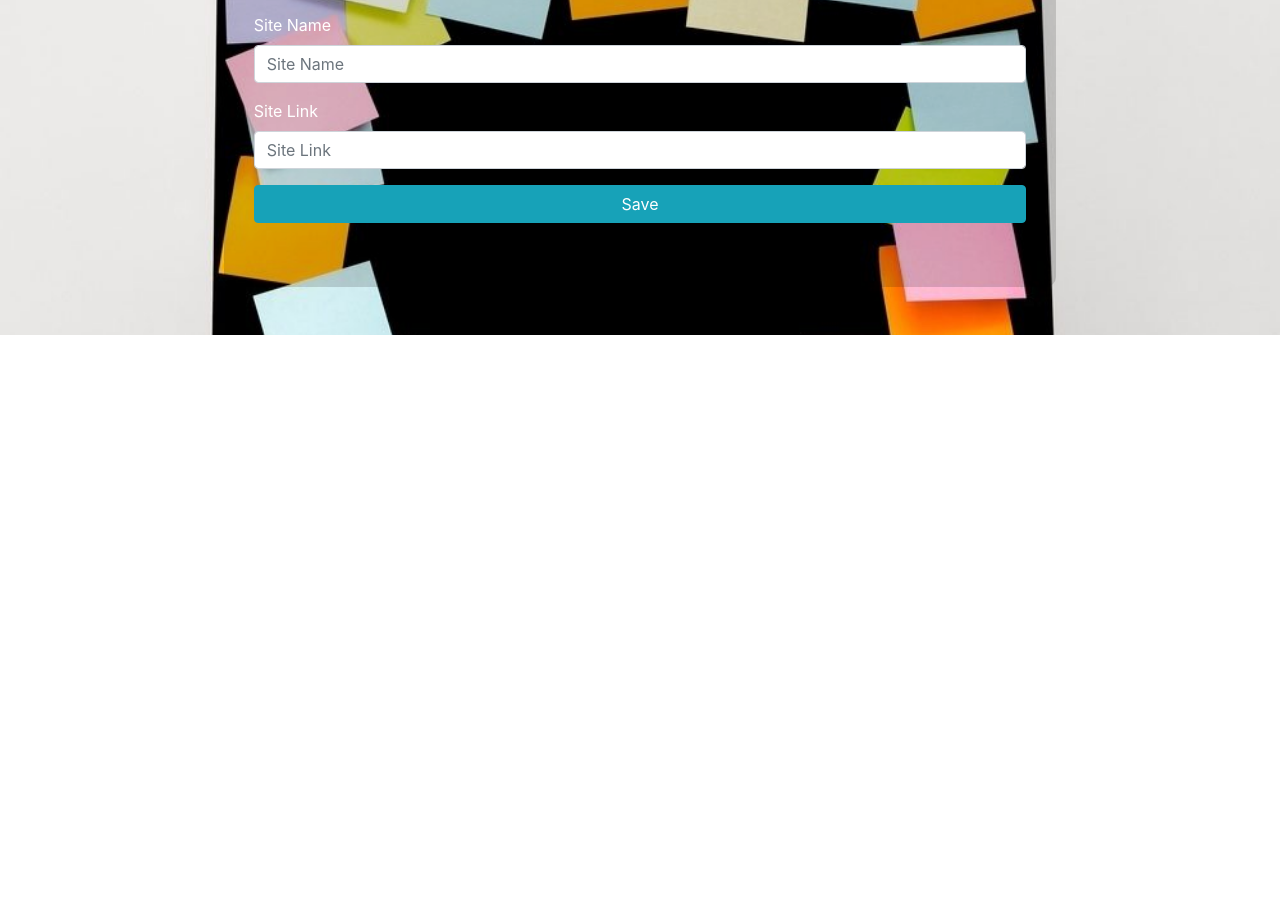
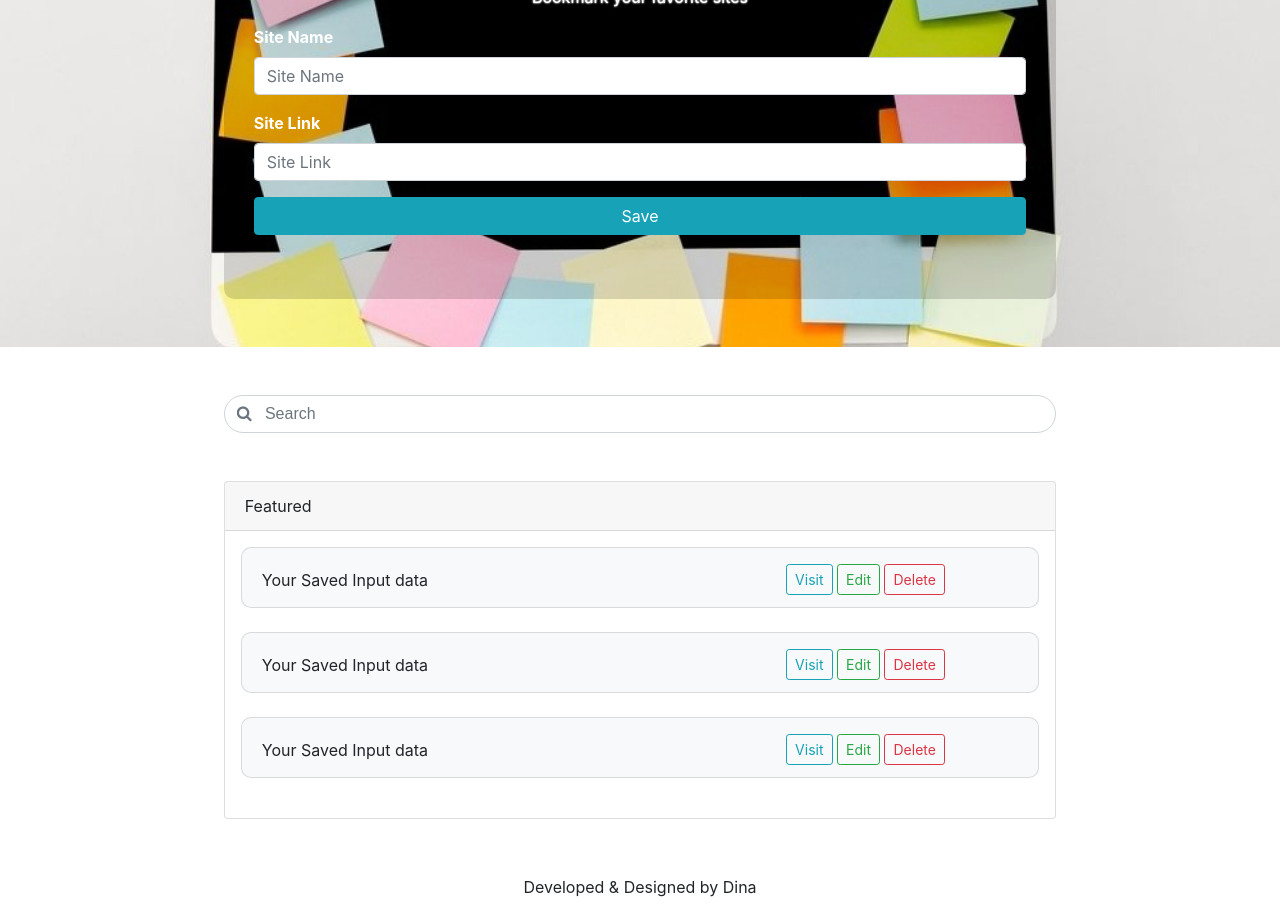
Before and after one commit to Dina-Ka/Book_maker, a plain HTML site: page index.html in a window 1280 px wide. Shown: the part 179-1086 px from the top of the page. Before the commit the page ends 800 px from the top, so only its background shows below. Drawn offline with Linux system fonts and the light colour scheme.

Commit message:
done with the history and footer

```diff
--- a/index.html
+++ b/index.html
@@ -9,6 +9,9 @@
     <!-- CSS -->
     <!-- Bootstrap 5  -->
     <link href="css/bootstrap.min.css" rel="stylesheet">
+    <!-- Fotawsome -->
+    <link href="https://cdnjs.cloudflare.com/ajax/libs/font-awesome/4.7.0/css/font-awesome.min.css" rel="stylesheet" />
+    <link href="css/all.min.css" rel="stylesheet">
     <style>
         .mainsection {
             background-image: url(img/avoid-multitasking-1000x642.jpg);
@@ -23,6 +26,27 @@
             padding: 30px;
             border-radius: 10px;
         }
+
+        .titles {
+            text-shadow: 0 0 2px #fff, 0 0 2px #fff;
+        }
+
+        .titles h1 {
+            font-size: 50px;
+        }
+
+        .searchinput {
+            border-radius: 20px;
+        }
+
+        .list-group-item+.list-group-item {
+            border-top-width: 1px;
+            border-radius: 10px;
+        }
+
+        .list-group-item {
+            border-radius: 10px !important;
+        }
     </style>
 </head>
 
@@ -36,13 +60,20 @@
                         <p class="text-white">Bookmark your favorite sites</p>
                     </div>
                     <div class="sitename form-group">
-                        <label class="text-white">Site Name</label>
+                        <label class="text-white">
+                            <b>
+                                Site Name
+                            </b>
+                        </label>
                         <input class="form-control" type="text" placeholder="Site Name">
 
                     </div>
 
                     <div class="sitelink mt-2 form-group">
-                        <label class="text-white">Site Link</label>
+                        <label class="text-white"><b>
+                                Site Link
+                            </b>
+                        </label>
                         <input class="form-control" type="text" placeholder="Site Link">
                     </div>
 
@@ -54,9 +85,80 @@
         </div>
     </section>
 
-    <div>
 
-    </div>
+    <section id="links">
+        <div class="container">
+            <div class="d-flex justify-content-center">
+                <div class="w-75  my-5 ">
+                    <div class="searchsec">
+                        <input type="search" class="form-control searchinput" placeholder="&#xF002; &nbsp; Search"
+                            style="font-family:Arial, FontAwesome" />
+                    </div>
+
+                    <div class="bookmarked-history mt-5">
+                        <div class="card w-100">
+                            <div class="card-header">
+                                Featured
+                            </div>
+                            <div class="list-group p-3">
+                                <div class="list-group-item mb-4 bg-light">
+                                    <div class="row">
+                                        <div class="col-lg-8 col-md-8 col-sm-12 ">
+                                            <div class="pt-2">
+                                                Your Saved Input data
+
+                                            </div>
+                                        </div>
+                                        <div class="col-lg-4 col-md-4 col-sm-12 ">
+                                            <button class="btn btn-outline-info mt-1 btn-sm">Visit</button>
+                                            <button class="btn btn-outline-success mt-1 btn-sm">Edit</button>
+                                            <button class="btn btn-outline-danger mt-1 btn-sm">Delete</button>
+                                        </div>
+                                    </div>
+                                </div>
+                                <div class="list-group-item mb-4 bg-light">
+                                    <div class="row">
+                                        <div class="col-lg-8 col-md-8 col-sm-12 ">
+                                            <div class="pt-2">
+                                                Your Saved Input data
+
+                                            </div>
+                                        </div>
+                                        <div class="col-lg-4 col-md-4 col-sm-12 ">
+                                            <button class="btn btn-outline-info mt-1 btn-sm">Visit</button>
+                                            <button class="btn btn-outline-success mt-1 btn-sm">Edit</button>
+                                            <button class="btn btn-outline-danger mt-1 btn-sm">Delete</button>
+                                        </div>
+                                    </div>
+                                </div>
+                                <div class="list-group-item mb-4 bg-light">
+                                    <div class="row">
+                                        <div class="col-lg-8 col-md-8 col-sm-12 ">
+                                            <div class="pt-2">
+                                                Your Saved Input data
+
+                                            </div>
+                                        </div>
+                                        <div class="col-lg-4 col-md-4 col-sm-12 ">
+                                            <button class="btn btn-outline-info mt-1 btn-sm">Visit</button>
+                                            <button class="btn btn-outline-success mt-1 btn-sm">Edit</button>
+                                            <button class="btn btn-outline-danger mt-1 btn-sm">Delete</button>
+                                        </div>
+                                    </div>
+                                </div>
+                            </div>
+                        </div>
+                    </div>
+                </div>
+
+            </div>
+
+
+        </div>
+    </section>
+    <section class="footer">
+        <div class="text-center py-2">Developed & Designed by Dina</div>
+    </section>
     <script src="js/bootstrap.min.js"></script>
 </body>
 
```
